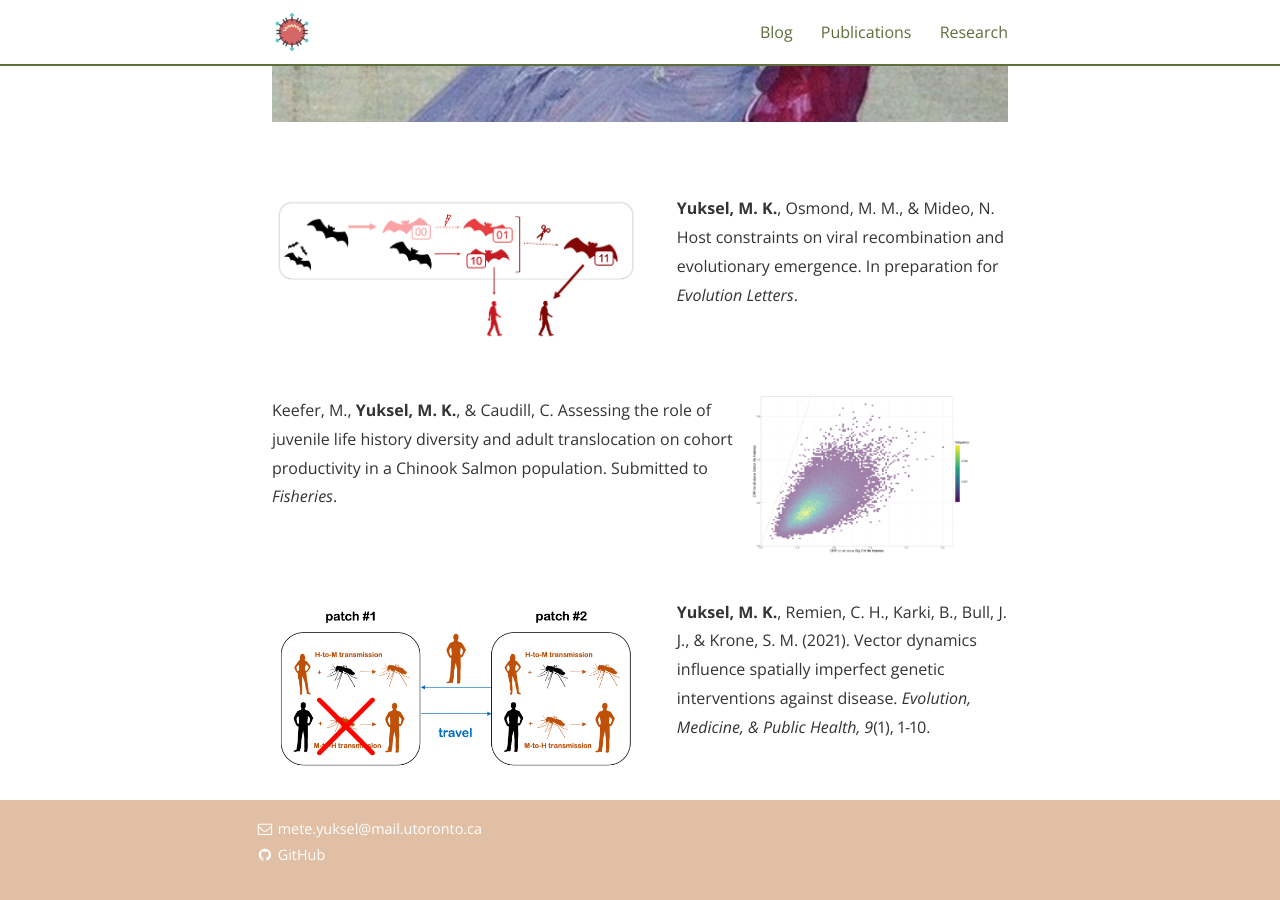
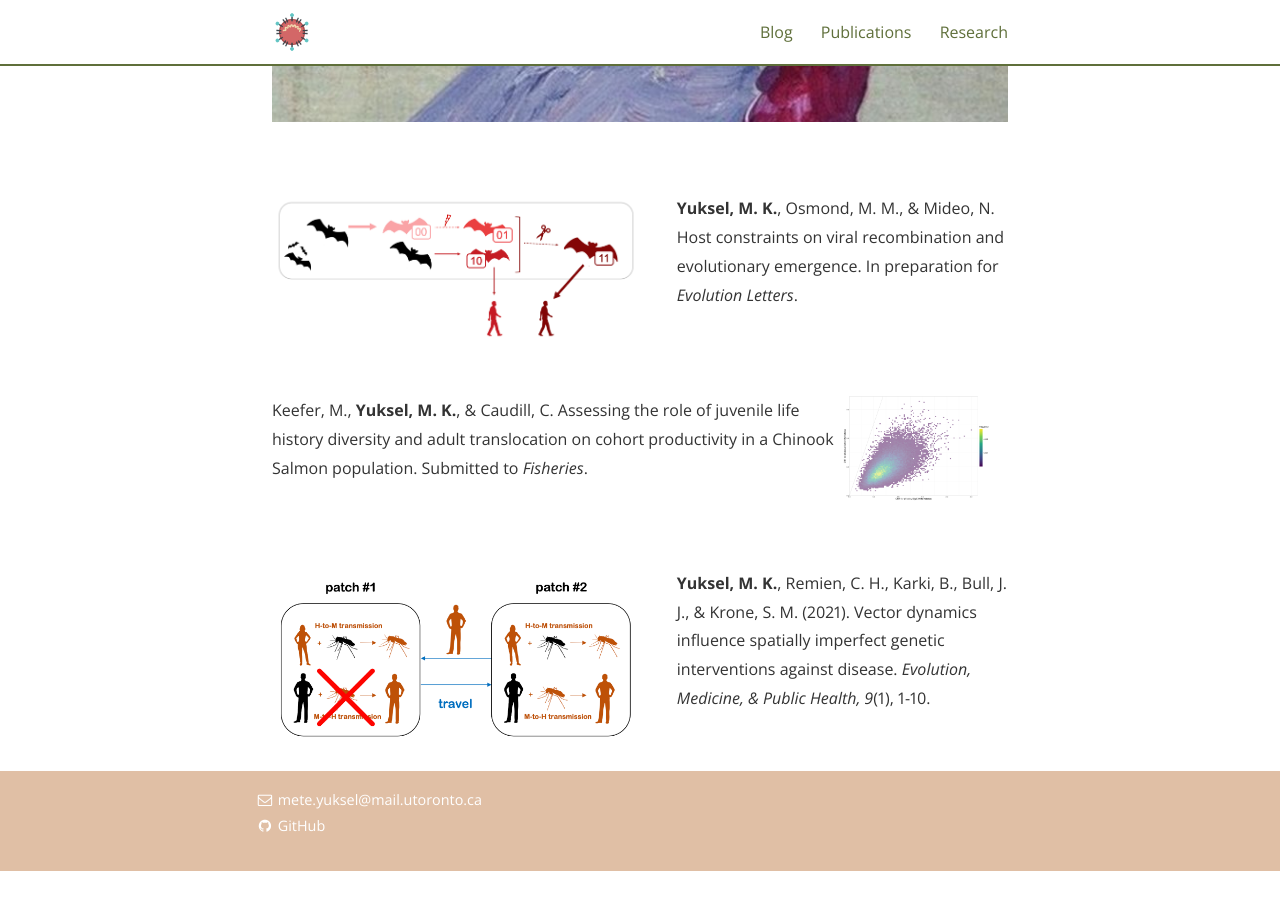
Before and after one commit to metekaanyuksel/metekaanyuksel.github.io, a Jekyll site: the page built from publications.md, in a window 1280 px wide and 900 px high, scrolled down 542 px. Built offline with Jekyll 4.4.1, drawn with Linux system fonts in a browser that asks for light colours; nearby versions of some CDN libraries; some web fonts are replaced; after the commit the page ends 1413 px from its top, so only the background shows below that.

Commit message:
changed  margins on fisheries pic x2

```diff
--- a/publications.md
+++ b/publications.md
@@ -17,7 +17,7 @@
 <br>
 <br>
 
-<img src="/assets/CRRs.png" align="right" style="width: 30%; margin-right: 5%;"> Keefer, M., **Yuksel, M. K.**, & Caudill, C. Assessing the role of juvenile life history diversity and adult translocation on cohort productivity in a Chinook Salmon population. Submitted to *Fisheries*.
+<img src="/assets/CRRs.png" align="right" style="width: 20%; margin-right: 2.5%;"> Keefer, M., **Yuksel, M. K.**, & Caudill, C. Assessing the role of juvenile life history diversity and adult translocation on cohort productivity in a Chinook Salmon population. Submitted to *Fisheries*.
 
 <br>
 <br>
```
